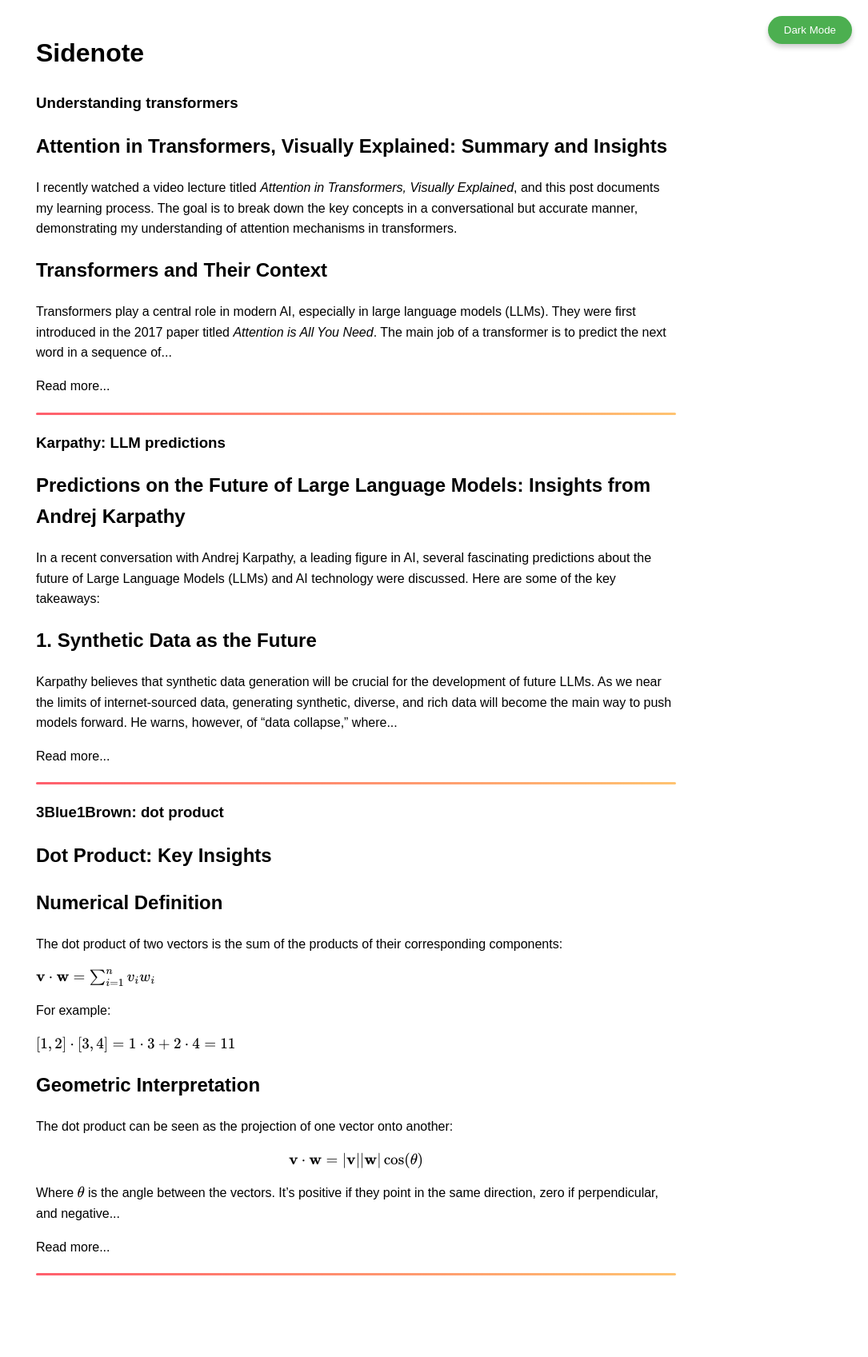
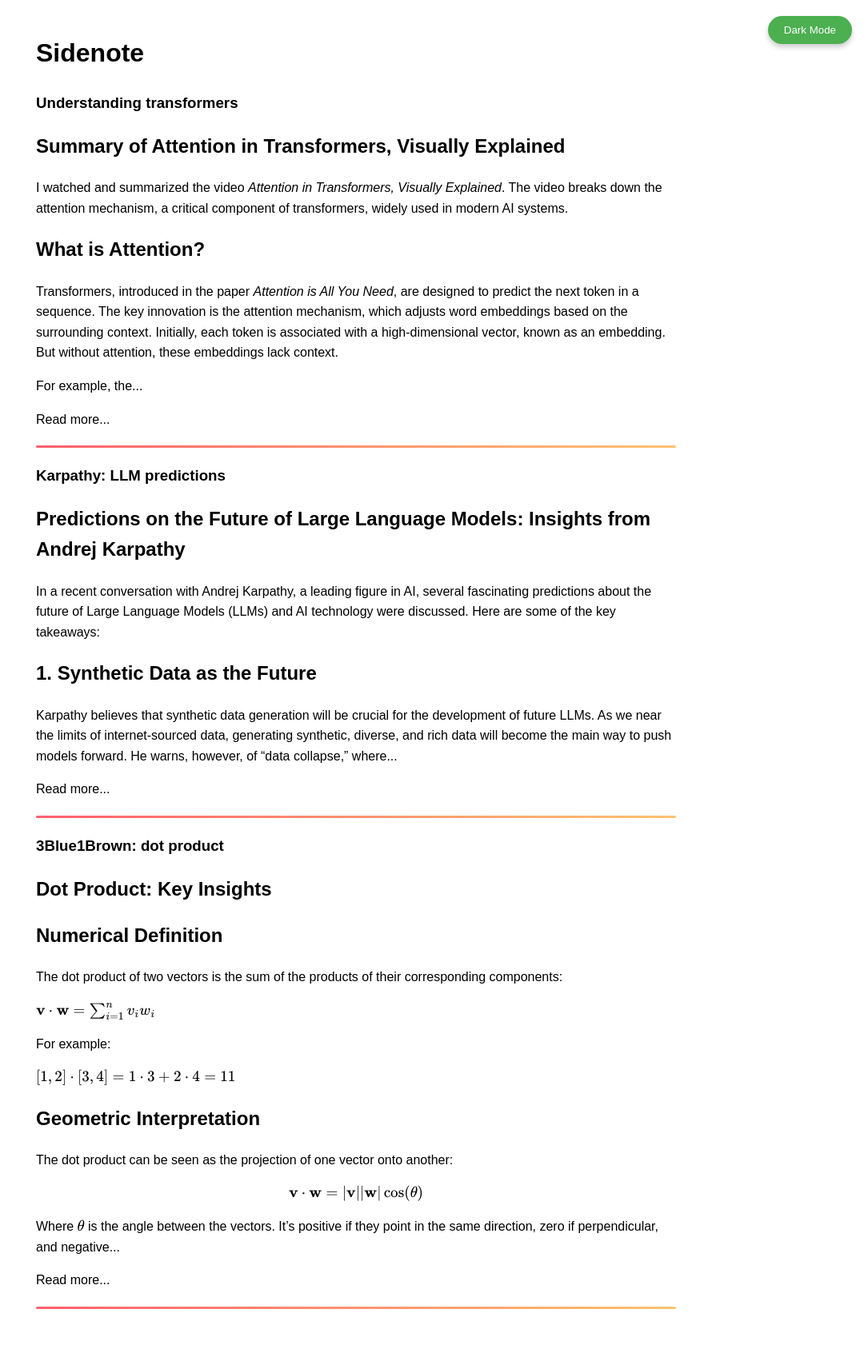
Before and after one commit to itmustalwaysbenight/sidenote, a Jekyll site: the page built from index.html, in a window 1280 px wide. Shown: the whole page at 80% size, without its empty margins (195-1280 px from the left). Built offline with Jekyll 4.4.1, drawn with Linux system fonts in a browser that asks for light colours; before the commit the page ends 1655 px from its top, so only the background shows below that; some of the changed lines change nothing that is shown.

Commit message:
prompt engineering

```diff
--- a/_posts/2024-09-12-3Blue1Brown-transformers.md
+++ b/_posts/2024-09-12-3Blue1Brown-transformers.md
@@ -4,54 +4,56 @@
 date: 2024-09-12
 ---
 
-# Attention in Transformers, Visually Explained: Summary and Insights
+# Summary of Attention in Transformers, Visually Explained
 
-I recently watched a video lecture titled *Attention in Transformers, Visually Explained*, and this post documents my learning process. The goal is to break down the key concepts in a conversational but accurate manner, demonstrating my understanding of attention mechanisms in transformers.
+I watched and summarized the video *Attention in Transformers, Visually Explained*. The video breaks down the attention mechanism, a critical component of transformers, widely used in modern AI systems.
 
-## Transformers and Their Context
+## What is Attention?
 
-Transformers play a central role in modern AI, especially in large language models (LLMs). They were first introduced in the 2017 paper titled *Attention is All You Need*. The main job of a transformer is to predict the next word in a sequence of text by using a mechanism called **attention**.
+Transformers, introduced in the paper *Attention is All You Need*, are designed to predict the next token in a sequence. The key innovation is the attention mechanism, which adjusts word embeddings based on the surrounding context. Initially, each token is associated with a high-dimensional vector, known as an embedding. But without attention, these embeddings lack context.
 
-The input to a transformer is split into **tokens**—often words or subwords—and each token is mapped to a high-dimensional vector, called an **embedding**. These embeddings carry semantic meaning, like how certain directions in this space can represent gender, such as the difference between masculine and feminine nouns. The transformer’s job is to refine these embeddings to include not just the word itself, but also its context.
+For example, the word *mole* has different meanings based on the surrounding words: "American true mole", "one mole of carbon dioxide", and "take a biopsy of the mole". The attention mechanism helps refine these embeddings by pulling in relevant context.
 
-## Motivation for Attention
+## Queries, Keys, and Values
 
-One key issue attention addresses is ambiguity in word meaning based on context. Consider the word *mole*:
-- "American true mole"
-- "One mole of carbon dioxide"
-- "Take a biopsy of the mole"
+Attention operates using three primary matrices:
+- **Query (Q)**: Represents the current word's request for context.
+- **Key (K)**: Contains information from the surrounding words.
+- **Value (V)**: Holds the information that will be transferred if there is a match.
 
-In these examples, *mole* means different things, but the initial embedding doesn’t reflect that—it only encodes the word itself. Attention enables the model to adjust the embedding so that it reflects the specific meaning based on context.
+Each word's embedding generates a query vector \\( Q \\) by multiplying the embedding by the query matrix \\( W_q \\). Similarly, the key vector \\( K \\) is produced by multiplying the embedding by the key matrix \\( W_k \\), and the value vector \\( V \\) is derived by multiplying the embedding by the value matrix \\( W_v \\).
 
-## How Attention Works
+The alignment between queries and keys is computed through the dot product:
+$$
+q_i \cdot k_j
+$$
+This forms a grid of dot products, with each dot product representing how much attention one word should pay to another.
 
-Let’s take a basic example: “a fluffy blue creature roamed the verdant forest.” The adjectives *fluffy* and *blue* should modify the meaning of *creature*. After the initial token embeddings, attention allows the transformer to update the meaning of *creature* by incorporating the context provided by its adjectives.
+## The Attention Pattern
 
-### Query, Key, and Value Mechanism
+These dot products are normalized using a softmax function to ensure that the attention weights sum to 1:
+$$
+\text{softmax}\left( \frac{q_i \cdot k_j}{\sqrt{d_k}} \right)
+$$
+Here, \\( d_k \\) is the dimension of the key space, which stabilizes the computation. The normalized attention weights are then used to take a weighted sum of the value vectors:
+$$
+\text{Attention}(Q, K, V) = \text{softmax}\left( \frac{QK^T}{\sqrt{d_k}} \right) V
+$$
 
-The attention mechanism works through three vectors for each token:
-1. **Query vector** (\( q \)): A compressed vector that helps identify relevant tokens.
-2. **Key vector** (\( k \)): A vector that encodes the ability of a token to answer queries.
-3. **Value vector** (\( v \)): The information passed to other tokens.
+## Masking and Scaling
 
-These vectors are computed using matrices of learnable parameters. For example, the **query matrix** (\( W_q \)) multiplies the embedding to produce the query vector \( q \), which helps the model "ask" if certain words (like adjectives) are relevant.
+During training, transformers predict multiple next tokens in parallel, so we mask out future tokens to avoid "leaking" information from later tokens. This is done by setting certain values in the attention grid to negative infinity before applying softmax, ensuring that the future doesn't influence the past.
 
-The **dot product** of the query and key vectors determines how closely aligned two words are, i.e., how much one word attends to another. These dot products are scaled and then passed through a **softmax** function, which normalizes them to a probability distribution.
+## Multi-Headed Attention
 
-Finally, the **value vectors** are used to update the embeddings. For instance, the value vector of *fluffy* is added to *creature*’s embedding, refining its meaning to something closer to a “fluffy creature.”
+Rather than applying a single attention mechanism, transformers use *multi-headed attention*, which runs multiple attention mechanisms in parallel. Each head has its own query, key, and value matrices, allowing the model to focus on different aspects of the context simultaneously. GPT-3, for instance, uses 96 attention heads per block.
 
-### Multi-Headed Attention
+## Counting Parameters
 
-A single **attention head** as described above handles one aspect of contextual updating, such as adjective-noun relationships. However, transformers use **multi-headed attention**, where multiple attention heads run in parallel, each capturing different patterns. For example, one head might focus on adjectives while another tracks syntactic relationships like subject-verb dependencies.
+The video provides a parameter count for the attention mechanism. Each query, key, and value matrix in a single attention head has dimensions of \\( d_{model} \\times d_{k} \\). In GPT-3, these dimensions lead to millions of parameters, especially when scaled across 96 attention heads and 96 layers.
 
-In large models like GPT-3, there can be **96 attention heads** per layer, all working simultaneously, enabling the model to capture a wide array of relationships and nuances.
+In practice, the value matrix is factored into two smaller matrices:
+1. **Value down matrix**: Projects the value vector to a smaller space.
+2. **Value up matrix**: Maps the smaller vector back to the original embedding space.
 
-### The Cost of Attention
-
-The size of the attention pattern scales with the **square of the context size**, which can become computationally expensive as the context window grows. Increasing the context size is a key challenge in scaling large models, but innovations in this area aim to make larger contexts more efficient.
-
-## Final Thoughts
-
-The attention mechanism is both powerful and parallelizable, making it essential for the scalability of transformers. By enabling models to learn rich contextual relationships, attention helps refine word embeddings, allowing the model to accurately predict the next token based on the broader context.
-
-Watching this lecture deepened my understanding of transformers and attention, especially the nuances of the **query-key-value** structure and how multi-headed attention enhances the model's ability to capture complex relationships in text.
+This reduces the number of parameters while maintaining flexibility.
```
